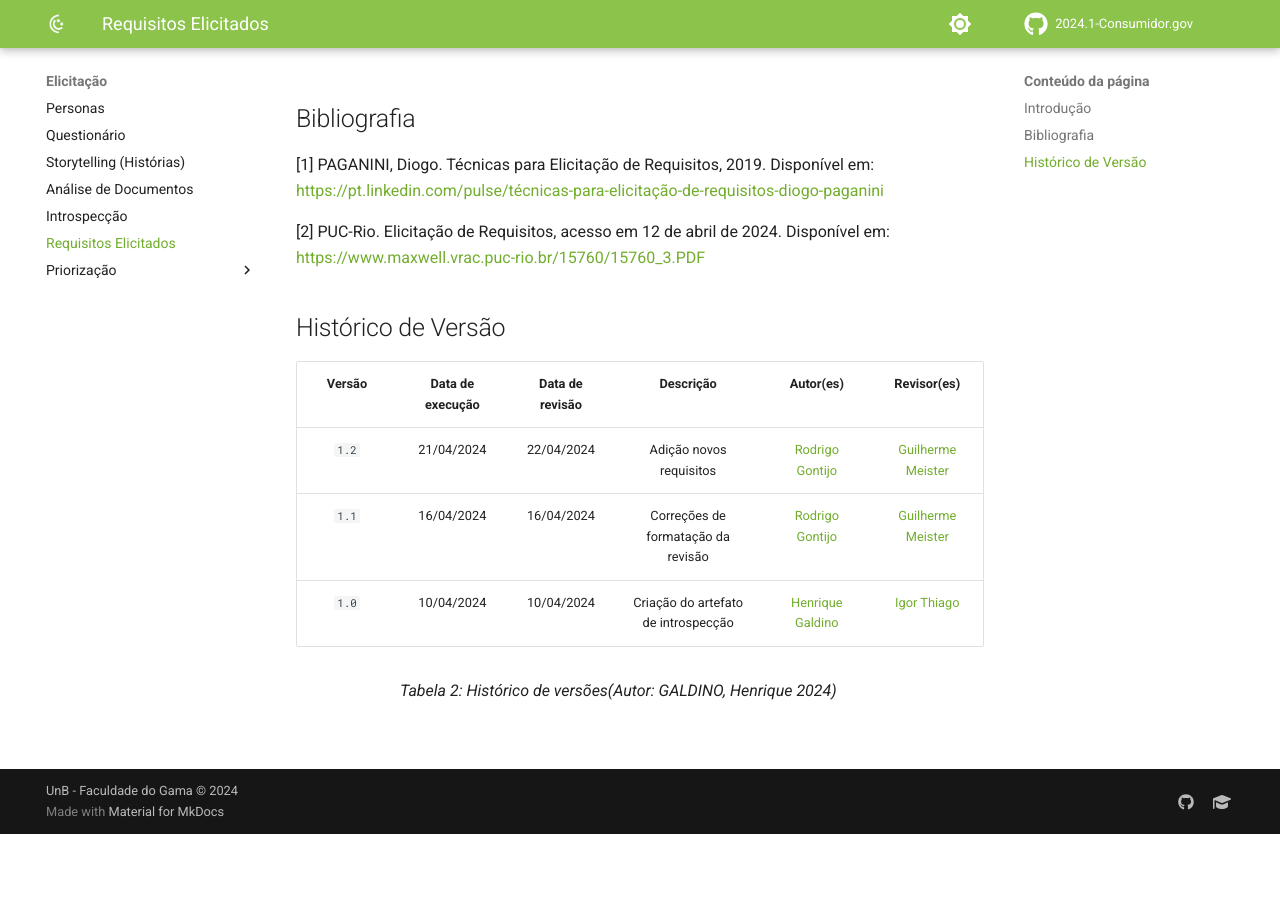
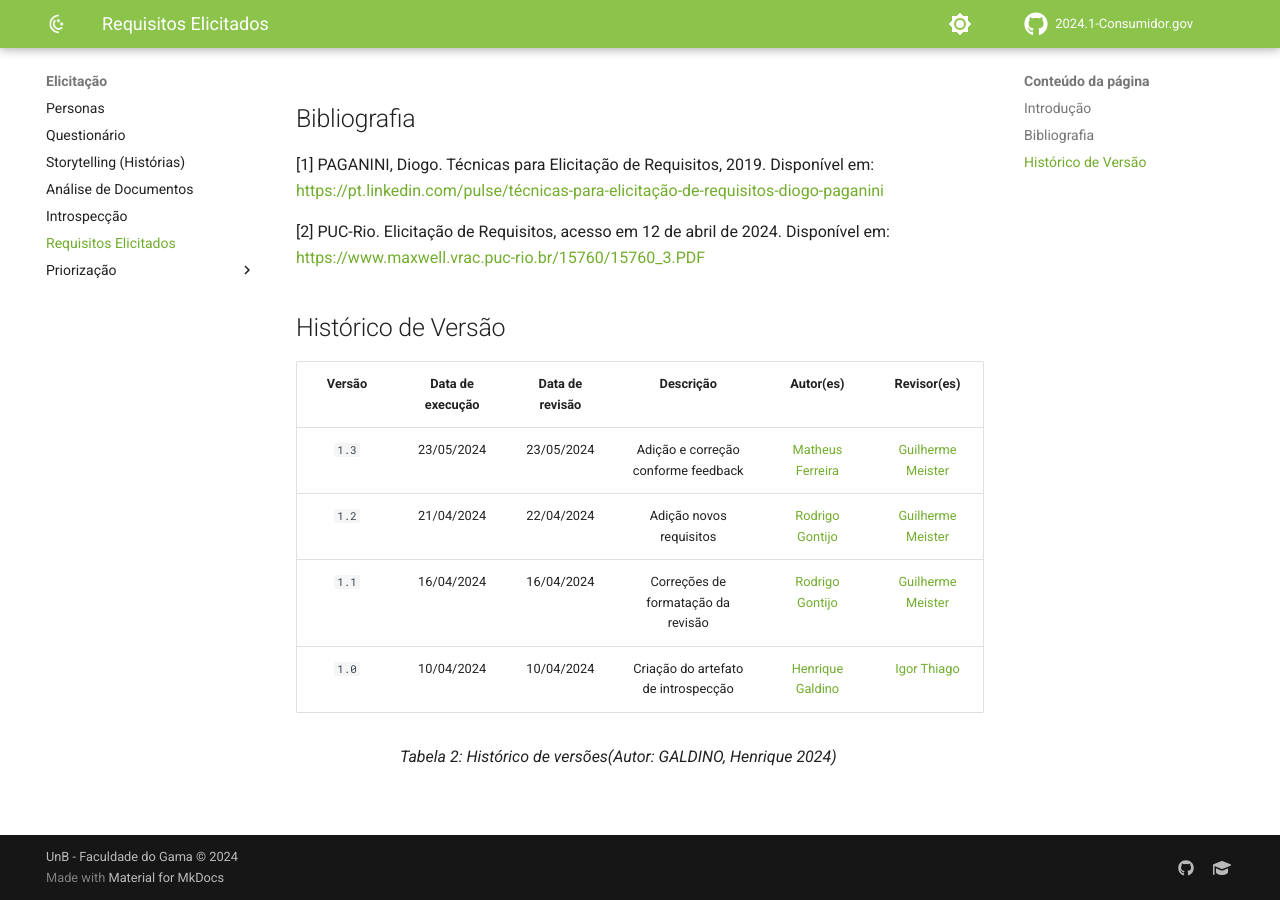
Before and after one commit to Requisitos-de-Software/2024.1-Grupo08, an MkDocs documentation site: the page built from docs/Elicitação/requisitos-elicitados.md, in a window 1280 px wide and 900 px high, scrolled down 3053 px. Built offline with MkDocs 1.6.1 and Material for MkDocs 9.7.7, drawn with Linux system fonts in a browser that asks for light colours; comment, search, counter and statistics services are not loaded; before the commit the page ends 3887 px from its top, so only the background shows below that.

Commit message:
fix versao

```diff
--- a/docs/Elicitação/requisitos-elicitados.md
+++ b/docs/Elicitação/requisitos-elicitados.md
@@ -72,6 +72,7 @@ A tabela 1 apresenta os requisitos elicitados a partir destas técnicas, apresen
 ## Histórico de Versão
 | Versão | Data de execução | Data de revisão |  Descrição            | Autor(es)         | Revisor(es)  |
 | :------: | :----------: | :--------: | :--------------------: | :-------------: | :----------: |
+| `1.3` | 23/05/2024  | 23/05/2024 | Adição e correção conforme feedback | [Matheus Ferreira](https://github.com/matferreira1) | [Guilherme Meister](https://github.com/gmeister18) |
 | `1.2` | 21/04/2024  | 22/04/2024 | Adição novos requisitos | [Rodrigo Gontijo](https://github.com/rodrigogontijoo) | [Guilherme Meister](https://github.com/gmeister18) |
 | `1.1` | 16/04/2024  | 16/04/2024 | Correções de formatação da revisão | [Rodrigo Gontijo](https://github.com/rodrigogontijoo) | [Guilherme Meister](https://github.com/gmeister18) |
 | `1.0` | 10/04/2024  | 10/04/2024 | Criação do artefato de introspecção | [Henrique Galdino](https://github.com/hgaldino05) | [Igor Thiago](https://github.com/alladin-51) |
```
